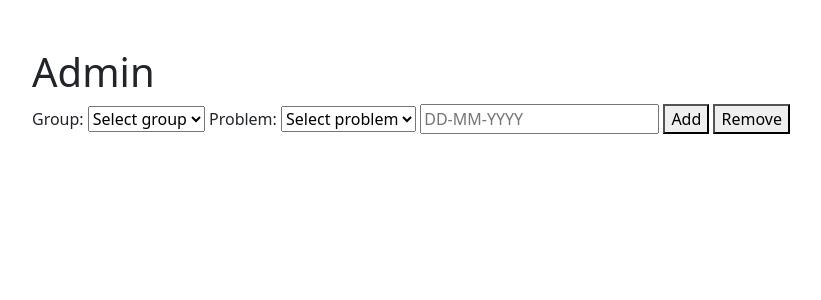
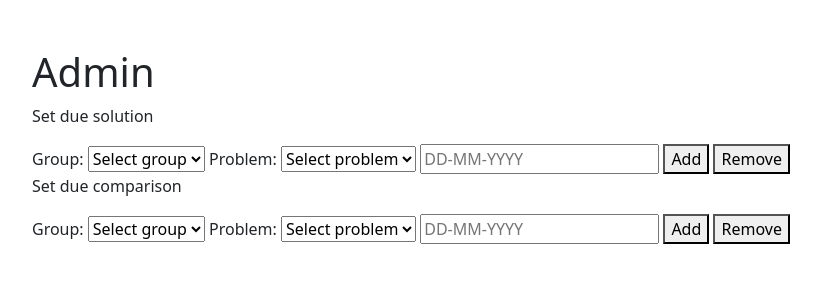
Before and after one commit to yamatteo/flaskapi, a Flask app: template kaitor/templates/admin/main.html in a window 1280 px wide. Shown: the part 56-356 px from the top of the page, without its empty margins (50-871 px from the left). Run offline with Flask 3, Linux system fonts and the light colour scheme; the template is opened without the code that fills it, so the values that code supplies are empty; some libraries are stand-ins or nearby versions.

Commit message:
Set comparisons

```diff
--- a/kaitor/templates/admin/main.html
+++ b/kaitor/templates/admin/main.html
@@ -1,6 +1,7 @@
 {% extends 'base.html' %} {% block title %}Admin{% endblock %} {% block content %}
 <h1>Admin</h1>
 
+<p>Set due solution</p>
 <form method="post" action="{{ url_for('kaitor.admin.set_due_solutions')}}">
   <label for="group">Group:</label>
   <select name="group" id="group">
@@ -21,6 +22,31 @@
 
   <button type="submit" name="action" value="add">Add</button>
   <button type="submit" name="action" value="remove">Remove</button>
+  <input type="hidden" name="csrf_token" value="{{ csrf_token() }}" />
+</form>
+
+<p>Set due comparison</p>
+<form method="post" action="{{ url_for('kaitor.admin.set_due_comparisons')}}">
+  <label for="group">Group:</label>
+  <select name="group" id="group">
+    <option value="" selected disabled>Select group</option>
+    {% for group in groups %}
+    <option value="{{ group.id }}">{{ group.name }}</option>
+    {% endfor %}
+  </select>
+  <label for="problem">Problem:</label>
+  <select name="problem" id="problem">
+    <option value="" selected disabled>Select problem</option>
+    {% for problem in problems %}
+    <option value="{{ problem.id }}">{{ problem.short }}</option>
+    {% endfor %}
+  </select>
+
+  <input type="text" id="datepicker" name="date" placeholder="DD-MM-YYYY">
+
+  <button type="submit" name="action" value="add">Add</button>
+  <button type="submit" name="action" value="remove">Remove</button>
+  <input type="hidden" name="csrf_token" value="{{ csrf_token() }}" />
 </form>
 
 {% endblock %}
```
Also changed, not shown: kaitor/blueprints/admin.py (+14 -0 lines), 1 other file.
